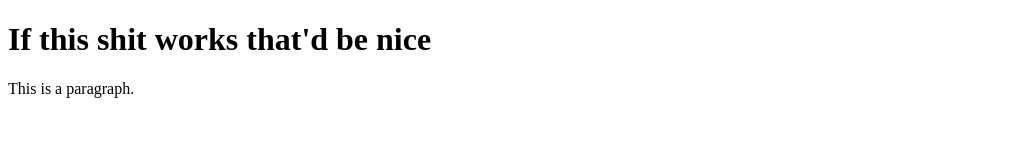
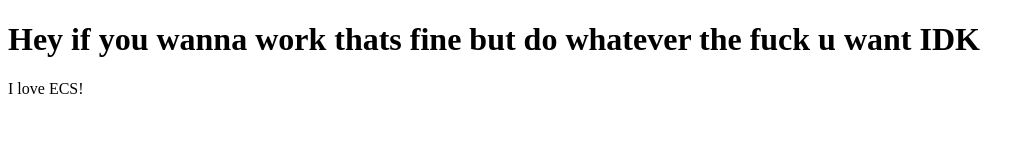
Before and after one commit to ElderBlob/Website.github.io, a plain HTML site: page index.html in a window 1280 px wide. Shown: the whole page, without its empty margins (0-1035 px from the left). Drawn offline with Linux system fonts and the light colour scheme.

Commit message:
Update index.html

```diff
--- a/index.html
+++ b/index.html
@@ -1,12 +1,10 @@
 <!DOCTYPE html>
 <html>
-<head>
 <title>Homepage</title>
-</head>
 <body>
 
-<h1>If this shit works that'd be nice</h1>
-<p>This is a paragraph.</p>
+<h1>Hey if you wanna work thats fine but do whatever the fuck u want IDK</h1>
+<p>I love ECS!</p>
 
 </body>
 </html>
```
